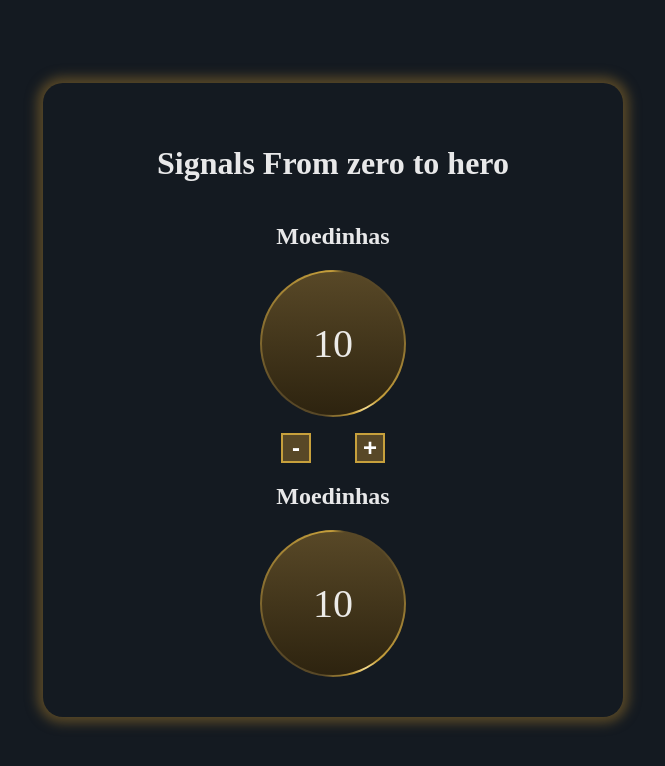
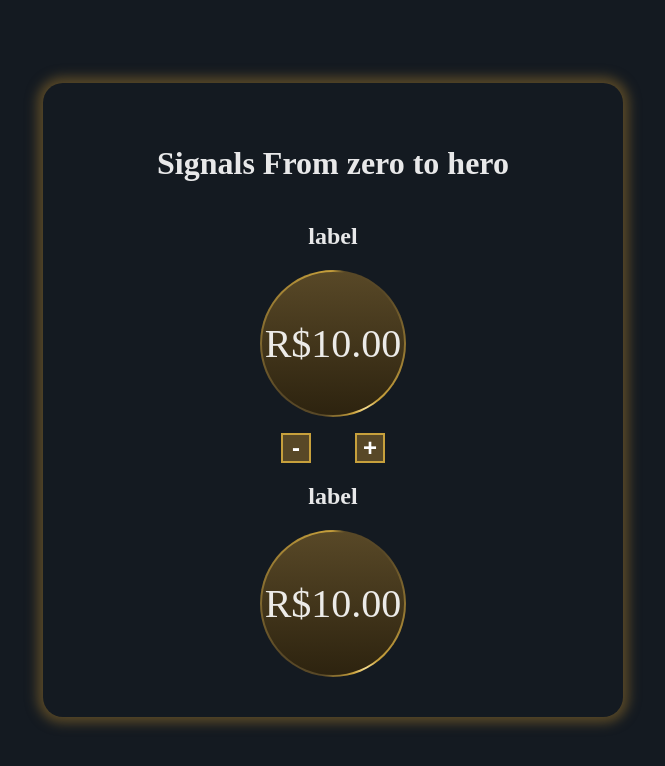
Before and after one commit to Radamanthys0/sessaoTecnicaXIV, an Angular app: page / in a window 1280 px wide. Shown: the top 766 px of the page, without its empty margins (307-972 px from the left). Built offline with nearby package versions, Linux system fonts and the light colour scheme.

Commit message:
feat: creating components states

```diff
--- a/src/app/coin/coin.component.html
+++ b/src/app/coin/coin.component.html
@@ -1,4 +1,4 @@
-<h2>Moedinhas</h2>
+<h2>{{label()}}</h2>
 <div class="counter">
-  <p>{{10 }}</p>
+  <p>{{value() | currency:'BRL' }}</p>
 </div>
--- a/src/app/coin/coin.component.ts
+++ b/src/app/coin/coin.component.ts
@@ -1,11 +1,13 @@
-import { Component } from '@angular/core';
+import { CurrencyPipe } from '@angular/common';
+import { Component, signal } from '@angular/core';
 
 @Component({
   selector: 'app-coin',
-  imports: [],
+  imports: [CurrencyPipe],
   templateUrl: './coin.component.html',
   styleUrl: './coin.component.scss'
 })
 export class CoinComponent {
-
+  label = signal('label')
+  value = signal(10)
 }
```
